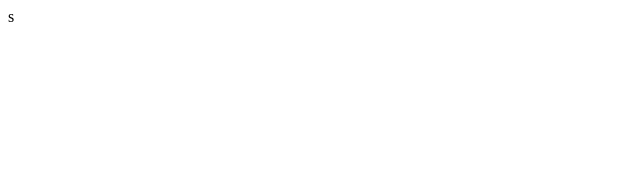
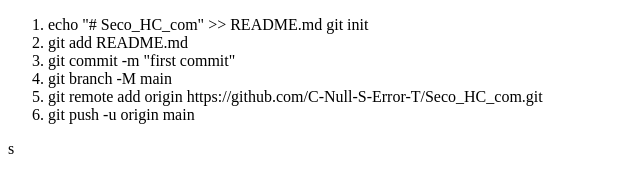
Before and after one commit to C-Null-S-Error-T/Seco_HC_com, a plain HTML site: page class1_4m1.html in a window 1280 px wide. Shown: the whole page, without its empty margins (0-640 px from the left). Drawn offline with Linux system fonts and the light colour scheme.

Commit message:
commit2test

```diff
--- a/class1_4m1.html
+++ b/class1_4m1.html
@@ -1,11 +1,26 @@
 <!DOCTYPE html>
 <html lang="en">
+
 <head>
     <meta charset="UTF-8">
     <meta name="viewport" content="width=s, initial-scale=1.0">
     <title>Document</title>
 </head>
+
 <body>
+    <div>
+        <ol>
+            <li>echo "# Seco_HC_com" >> README.md
+                git init</li>
 
+                <li>git add README.md</li>
+                <li>git commit -m "first commit"</li>
+                <li>git branch -M main</li>
+                <li>git remote add origin https://github.com/C-Null-S-Error-T/Seco_HC_com.git</li>
+                <li>git push -u origin main</li>
+
+        </ol>
+    </div>
 </body>
+
 </html>s
```
